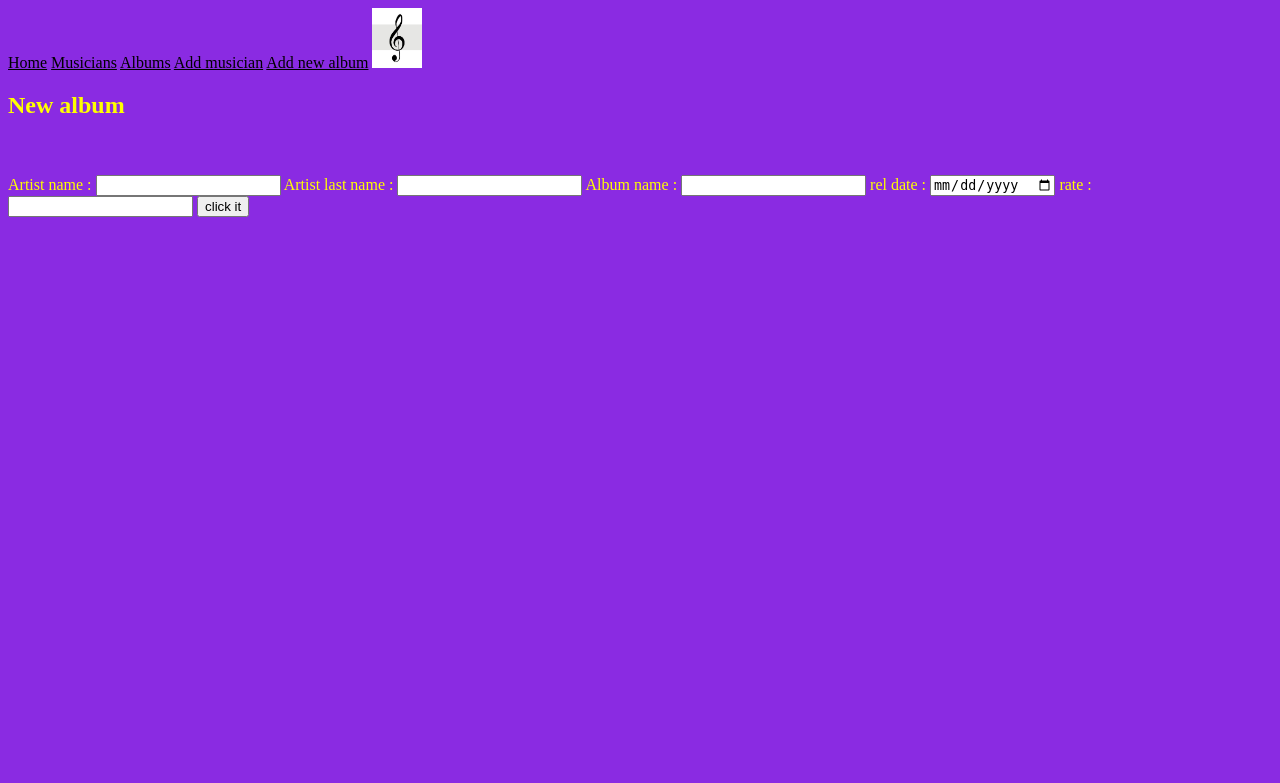
After one commit to omerolkun/udemyAlbum, a Django app: page /addalbum/ in a window 1280 px wide. The commit adds this page. Shown: the top 783 px of the page. Run offline with Django 3.2, Linux system fonts and the light colour scheme.

Commit message:
test htmls, adding datas to db

```diff
--- a/my_app/views.py
+++ b/my_app/views.py
@@ -2,7 +2,13 @@ from django.shortcuts import render
 from django.http import HttpResponse
 from my_app.models import Musician,Album
 from my_app import forms
+
+
+
+
 # Create your views here.
+
+
 
 def home(request):
     singer_list = Musician.objects.order_by('first_name')
@@ -48,6 +54,8 @@ def musician_list(request):
     return render(request,"my_app/musician_list.html",context)
 
 
+
+
 def single_musician_detail(request,pk):
     singer_id = pk
     artist_object = Musician.objects.get(pk = singer_id)
@@ -65,3 +73,44 @@ def albums(request):
         'albums':albums,
     }
     return render(request,"my_app/album_list.html",context)
+
+
+
+
+def addMusician(request):
+    musician_list = Musician.objects.all()
+    context = {
+        'singer_list':musician_list,
+    }
+
+
+    if request.method == "POST":
+        if request.POST.get("f_name") and request.POST.get("l_name") and request.POST.get("tool"):
+            '''semir = Musician()
+            semir.first_name = request.POST.get("f_name")
+            semir.last_name = request.POST.get("l_name")
+            semir.tool = request.POST.get("tool")'''
+
+            semir = Musician(first_name=request.POST.get("f_name"),last_name=request.POST.get("l_name"), tool = request.POST.get("tool"))
+            semir.save()
+
+            return render(request, "my_app/add_musician.html",context)
+
+    else:
+        return render(request,"my_app/add_musician.html",context)
+
+
+def addAlbum(request):
+    if request.method == "POST":
+        if request.POST.get("artist_name") and request.POST.get("album_name") and request.POST.get("date") and request.POST.get("num_stars"):
+            n_album = Album()
+            x = Musician.objects.get(first_name = request.POST.get(  "artist_name"))
+            n_album.artist = x
+            n_album.name = request.POST.get("album_name")
+            n_album.rel_date = request.POST.get("date")
+            n_album.num_stars = request.POST.get("num_stars")
+
+            n_album.save()
+            return render(request,"my_app/add_album.html")
+    else:
+        return render(request,"my_app/add_album.html")
--- a/my_project/settings.py
+++ b/my_project/settings.py
@@ -113,5 +113,4 @@ STATICFILES_DIRS= [
 ]
 # Default primary key field type
 # https://docs.djangoproject.com/en/3.2/ref/settings/#default-auto-field
-
 DEFAULT_AUTO_FIELD = 'django.db.models.BigAutoField'
--- a/my_project/urls.py
+++ b/my_project/urls.py
@@ -9,4 +9,6 @@ urlpatterns = [
     path('musician_list/',views.musician_list, name="musicianlist"),
     path('musician_list/<int:pk>', views.single_musician_detail, name = "detail page"),
     path('albums/',views.albums,name="albumlist"),
+    path('addmusician',views.addMusician, name="addsinger"),
+    path('addalbum/',views.addAlbum,name="addalbums"),
 ]
--- a/static/css/omercik.css
+++ b/static/css/omercik.css
@@ -1,3 +1,12 @@
-h1 {
-    color:red;
+body{
+    color:yellow;
+    background-color:blueviolet;
 }
+
+a{
+    color:black;
+}
+
+li{
+    color:wheat;
+}
--- /dev/null
+++ b/templates/my_app/add_album.html
@@ -0,0 +1,36 @@
+{% extends 'my_app/base.html' %}
+
+
+{% block content %}
+<!DOCTYPE html>
+<html lang="en">
+<head>
+    <meta charset="UTF-8">
+    <meta http-equiv="X-UA-Compatible" content="IE=edge">
+    <meta name="viewport" content="width=device-width, initial-scale=1.0">
+    <title>add new album</title>
+</head>
+<body>
+    <h2>New album</h2>
+    <br><br>
+    <form action="" method="POST">
+        {% csrf_token %}
+        Artist name : <input type="text" name="artist_name">
+        Artist last name  : <input type="text" name="l_name">
+        Album name : <input type="text" name="album_name">
+        rel date : <input type="date" name="date">
+        rate : <input type="number" name="num_stars">
+
+        <input type="submit"  value="click it">
+
+
+    </form>
+
+
+
+</body>
+</html>
+
+
+
+{% endblock %}
--- a/templates/my_app/album_list.html
+++ b/templates/my_app/album_list.html
@@ -1,8 +1,12 @@
 {% extends 'my_app/base.html' %}
 
 {% block content %}
+{% load static %}
+
+    <br>
     <br>
     {% for x in albums %}
-        {{x.name}}<br>
+        {{x.name}}  - {{x.artist}}
+        <br>
     {% endfor %}
 {% endblock %}
--- a/templates/my_app/base.html
+++ b/templates/my_app/base.html
@@ -1,13 +1,21 @@
+{% load static %}
+<link rel="stylesheet" href="{% static 'css/omercik.css' %}">
+
 <!DOCTYPE html>
 <html lang="en">
 <head>
     <meta charset="UTF-8">
     <meta http-equiv="X-UA-Compatible" content="IE=edge">
     <meta name="viewport" content="width=device-width, initial-scale=1.0">
+
 </head>
+
 <a href="{% url 'home page' %}">Home</a>
 <a href="{% url 'musicianlist' %}">Musicians</a>
 <a href="{% url 'albumlist' %}">Albums</a>
+<a href="{% url 'addsinger'%}">Add musician</a>
+<a href="{% url 'addalbums'%}">Add new album</a>
+<img src="{% static 'images/sol.jpg' %}" alt="solkey"  width="50" height="60" >
 
 <body>
     {% block content %}
--- a/templates/my_app/musician_list.html
+++ b/templates/my_app/musician_list.html
@@ -1,9 +1,8 @@
 {% extends 'my_app/base.html' %}
 
 {% block content %}
-    <p>Musicians are following</p>
+    <p>Musicians are follosadaswing</p>
     <br>
-    There are {{count_of_singer}} musicians in database
     <br>
     {% for x in listo_singer %}
         <li><a href= "{{x.pk}}">{{x.first_name}} {{x.last_name}}</a></li>
```
Also changed, not shown: templates/my_app/add_musician.html (added, +22 -0 lines), db.sqlite3.
